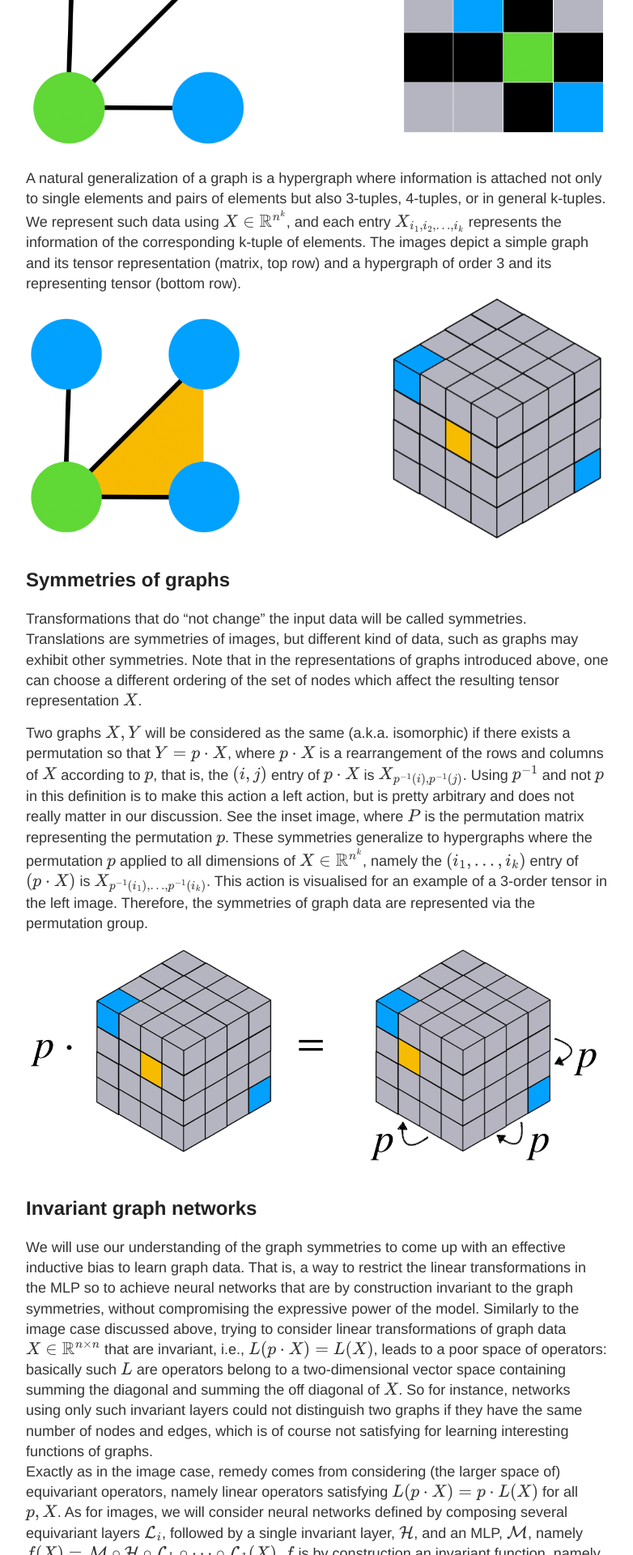
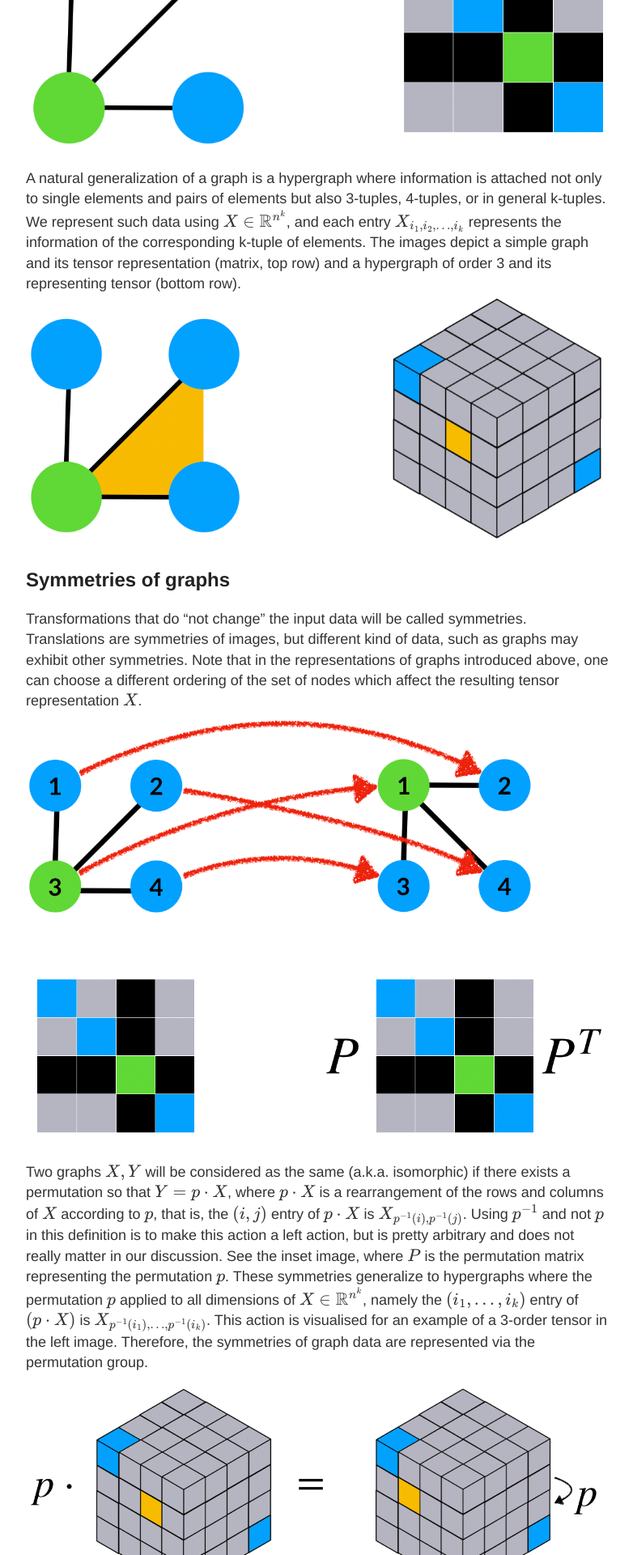
Before and after one commit to ylipman/ylipman.github.io, a Jekyll site: the page built from _posts/2019-7-17-An-introduction-to-Invariant-Graph-Networks.md, in a window 1280 px wide. Shown: the part 4480-6400 px from the top of the page at 81% size, without its empty margins (248-1030 px from the left). Built offline with Jekyll 4.4.1, drawn with Linux system fonts in a browser that asks for light colours; our own code applies the rules of GitHub Pages for plain Markdown files; formulas are drawn with MathJax 3.

Commit message:
Update 2019-7-17-An-introduction-to-Invariant-Graph-Networks.md

```diff
--- a/_posts/2019-7-17-An-introduction-to-Invariant-Graph-Networks.md
+++ b/_posts/2019-7-17-An-introduction-to-Invariant-Graph-Networks.md
@@ -45,6 +45,7 @@ A natural generalization of a graph is a hypergraph where information is attache
 
 ## Symmetries of graphs
 Transformations that do “not change” the input data will be called symmetries. Translations are symmetries of images, but different kind of data, such as graphs may exhibit other symmetries. Note that in the representations of graphs introduced above, one can choose a different ordering of the set of nodes which affect the resulting tensor representation $X$.
+![Image](https://ylipman.github.io/images/2019-7-17/image081.png)
 
 Two graphs $X,Y$ will be considered as the same (a.k.a. isomorphic) if there exists a permutation  so that $Y=p\cdot X$, where $p\cdot X$ is a rearrangement of the rows and columns of $X$ according to $p$, that is, the $(i,j)$ entry of $p \cdot X$ is $X_{p^{-1}(i),p^{-1}(j)}$.  Using $p^{-1}$ and not $p$ in this definition is to make this action a left action, but is pretty arbitrary and does not really matter in our discussion. See the inset image, where $P$ is the permutation matrix representing the permutation $p$. These symmetries generalize to hypergraphs where the permutation $p$ applied to all dimensions of $X\in\mathbb{R}^{n^k}$, namely the $(i_1,\ldots,i_k)$ entry of $(p\cdot X)$ is $X_{p^{-1}(i_1),\ldots,p^{-1}(i_k)}$. This action is visualised for an example of a 3-order tensor in the left image. Therefore, the symmetries of graph data are represented via the permutation group.
 
```
